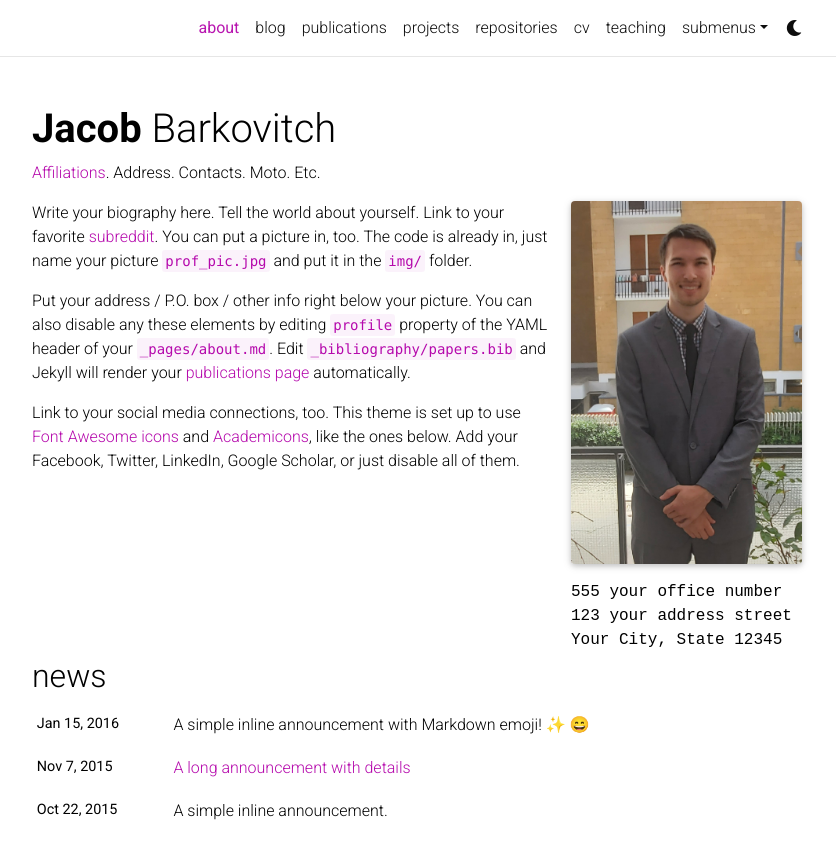
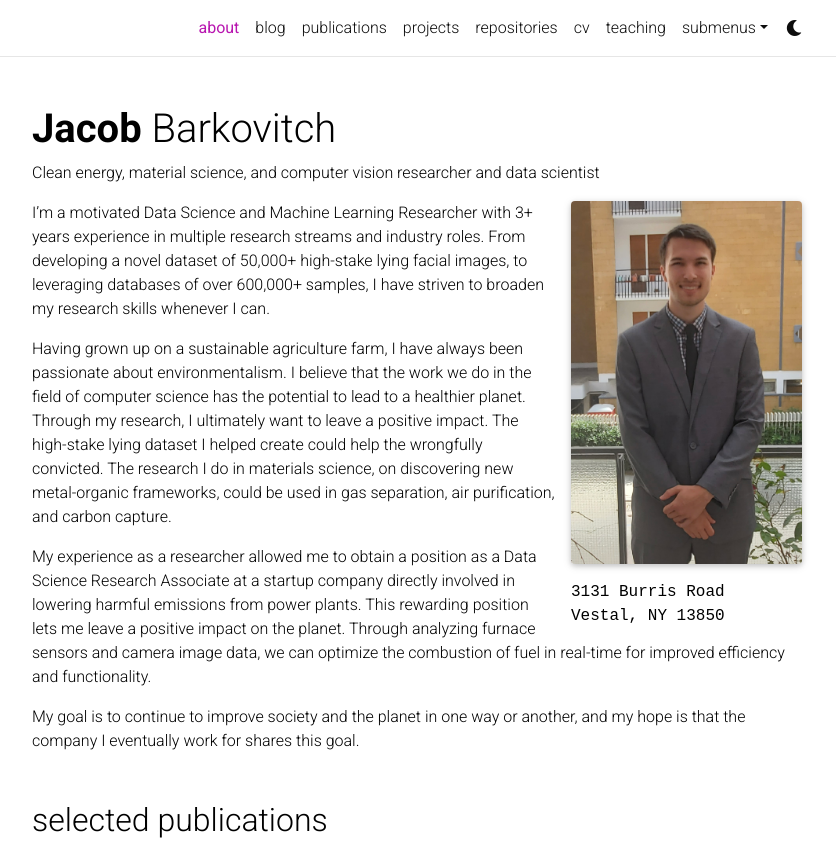
Before and after one commit to jakebarkovitch/jakebarkovitch.github.io, a Jekyll site: the page built from _pages/about.md, in a window 1280 px wide and 1301 px high, cut to the strip 0-851 px from the top of the window. Shown: the whole strip, without its empty margins (223-1059 px from the left). Built offline with Jekyll 4.4.1, drawn with Linux system fonts in a browser that asks for light colours; full-size pictures stand in for the smaller copies a plugin makes; emoji names are drawn with the system emoji font; comment, search, counter and statistics services are not loaded; a style sheet for code colours, icons or effects is not loaded.

Commit message:
Update about.md

```diff
--- a/_pages/about.md
+++ b/_pages/about.md
@@ -2,24 +2,25 @@
 layout: about
 title: about
 permalink: /
-subtitle: <a href='#'>Affiliations</a>. Address. Contacts. Moto. Etc.
+subtitle: Clean energy, material science, and computer vision researcher and data scientist
 
 profile:
   align: right
   image: prof_pic.jpg
   image_circular: false # crops the image to make it circular
   address: >
-    <p>555 your office number</p>
-    <p>123 your address street</p>
-    <p>Your City, State 12345</p>
+    <p>3131 Burris Road</p>
+    <p>Vestal, NY 13850</p>
 
-news: true  # includes a list of news items
+news: false  # includes a list of news items
 selected_papers: true # includes a list of papers marked as "selected={true}"
 social: true  # includes social icons at the bottom of the page
 ---
 
-Write your biography here. Tell the world about yourself. Link to your favorite [subreddit](http://reddit.com). You can put a picture in, too. The code is already in, just name your picture `prof_pic.jpg` and put it in the `img/` folder.
+I'm a motivated Data Science and Machine Learning Researcher with 3+ years experience in multiple research streams and industry roles. From developing a novel dataset of 50,000+ high-stake lying facial images, to leveraging databases of over 600,000+ samples, I have striven to broaden my research skills whenever I can.
 
-Put your address / P.O. box / other info right below your picture. You can also disable any these elements by editing `profile` property of the YAML header of your `_pages/about.md`. Edit `_bibliography/papers.bib` and Jekyll will render your [publications page](/al-folio/publications/) automatically.
+Having grown up on a sustainable agriculture farm, I have always been passionate about environmentalism. I believe that the work we do in the field of computer science has the potential to lead to a healthier planet. Through my research, I ultimately want to leave a positive impact. The high-stake lying dataset I helped create could help the wrongfully convicted. The research I do in materials science, on discovering new metal-organic frameworks, could be used in gas separation, air purification, and carbon capture.
 
-Link to your social media connections, too. This theme is set up to use [Font Awesome icons](http://fortawesome.github.io/Font-Awesome/) and [Academicons](https://jpswalsh.github.io/academicons/), like the ones below. Add your Facebook, Twitter, LinkedIn, Google Scholar, or just disable all of them.
+My experience as a researcher allowed me to obtain a position as a Data Science Research Associate at a startup company directly involved in lowering harmful emissions from power plants. This rewarding position lets me leave a positive impact on the planet. Through analyzing furnace sensors and camera image data, we can optimize the combustion of fuel in real-time for improved efficiency and functionality.
+
+My goal is to continue to improve society and the planet in one way or another, and my hope is that the company I eventually work for shares this goal.
```
